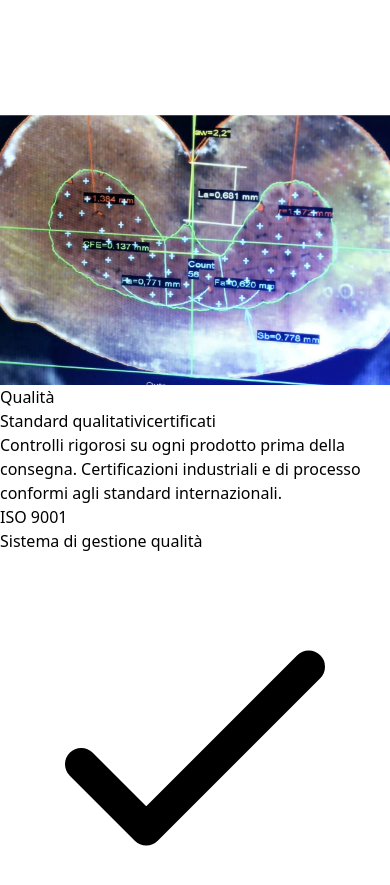
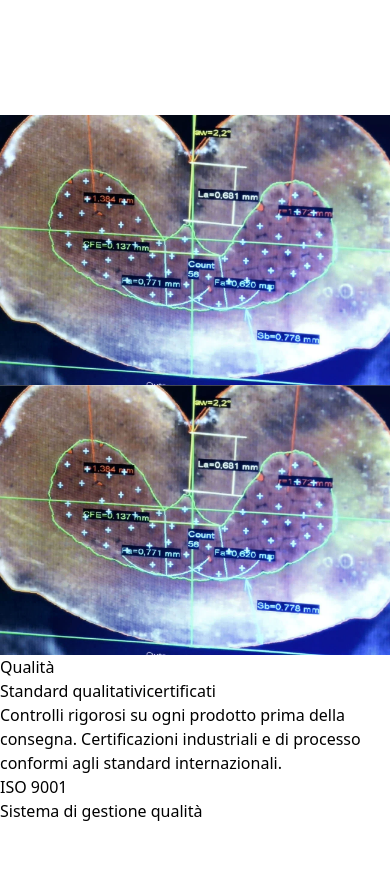
Before and after one commit to webwiseitalia/montel-3, a React (Vite) app: page / in a window 390 px wide. Shown: the part 5227-6112 px from the top of the page. Built offline with nearby package versions, Linux system fonts and the light colour scheme.

Commit message:
[WEBWISE-STUDIO] Updates

```diff
--- a/src/pages/Contatti.jsx
+++ b/src/pages/Contatti.jsx
@@ -107,7 +107,7 @@ export default function Contatti() {
           <div className="grid lg:grid-cols-5 gap-12 lg:gap-16">
             {/* Contact Info */}
             <div className="lg:col-span-2">
-              <div className="sticky top-28">
+              <div className="lg:sticky lg:top-24">
                 <h2 className="text-2xl font-bold text-gray-900 mb-8 reveal opacity-0 translate-y-8">
                   Informazioni di contatto
                 </h2>
--- a/src/pages/Home.jsx
+++ b/src/pages/Home.jsx
@@ -339,7 +339,7 @@ export default function Home() {
       </section>
 
       {/* CHI SIAMO */}
-      <section className="py-32 lg:py-40 bg-white relative overflow-hidden">
+      <section className="py-32 lg:py-40 bg-white relative overflow-hidden overflow-x-clip">
         {/* Background Year */}
         <div className="parallax-bg absolute top-1/2 right-0 -translate-y-1/2 text-[35vw] font-bold text-gray-50 leading-none pointer-events-none select-none">
           72
@@ -394,7 +394,7 @@ export default function Home() {
                 {/* Decorative Frame */}
                 <div className="absolute -bottom-6 -right-6 w-full h-full border-2 border-blue-500/20 -z-10" />
                 {/* Founder Card */}
-                <div className="anim-scale absolute -bottom-12 -left-8 lg:-left-12 bg-gray-900 text-white p-8 max-w-xs">
+                <div className="anim-scale absolute -bottom-12 left-0 sm:-left-8 lg:-left-12 bg-gray-900 text-white p-6 sm:p-8 max-w-[280px] sm:max-w-xs">
                   <div className="text-3xl font-light mb-2">Giuseppe Novali</div>
                   <div className="text-white/50 text-sm uppercase tracking-wider">Fondatore</div>
                 </div>
@@ -517,8 +517,22 @@ export default function Home() {
       </section>
 
       {/* QUALITÀ */}
-      <section className="relative min-h-screen flex">
-        {/* Left Image */}
+      <section className="relative lg:min-h-screen flex flex-col lg:flex-row">
+        {/* Mobile Image */}
+        <div className="lg:hidden w-full h-64 relative overflow-hidden">
+          <img
+            src={qualityImage}
+            alt="Controllo qualità Mont.El"
+            title="Controllo qualità"
+            loading="lazy"
+            width={1300}
+            height={900}
+            className="absolute inset-0 w-full h-full object-cover"
+          />
+          <div className="absolute inset-0 bg-gradient-to-b from-transparent to-white/20" />
+        </div>
+
+        {/* Left Image (Desktop) */}
         <div className="hidden lg:block lg:w-1/2 relative anim-img-reveal overflow-hidden">
           <img
             src={qualityImage}
```
Also changed, not shown: 5 other files (tests, documents, lock files or other folders).
